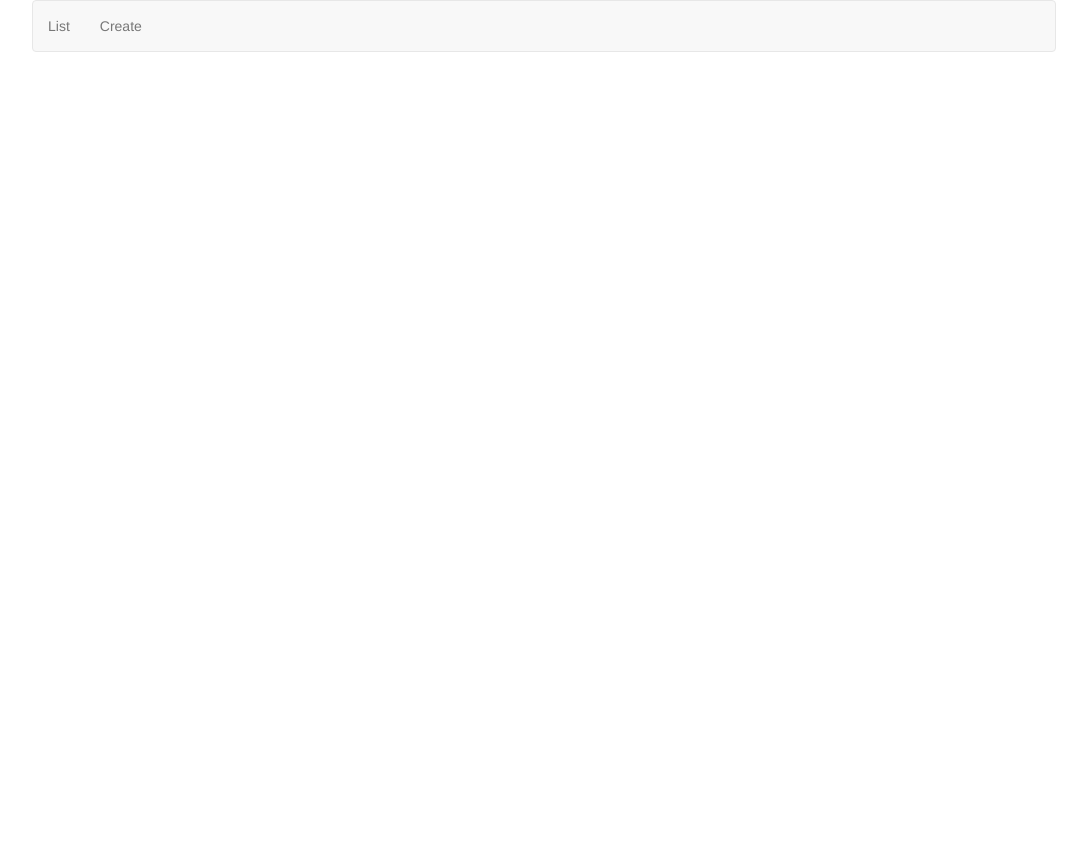
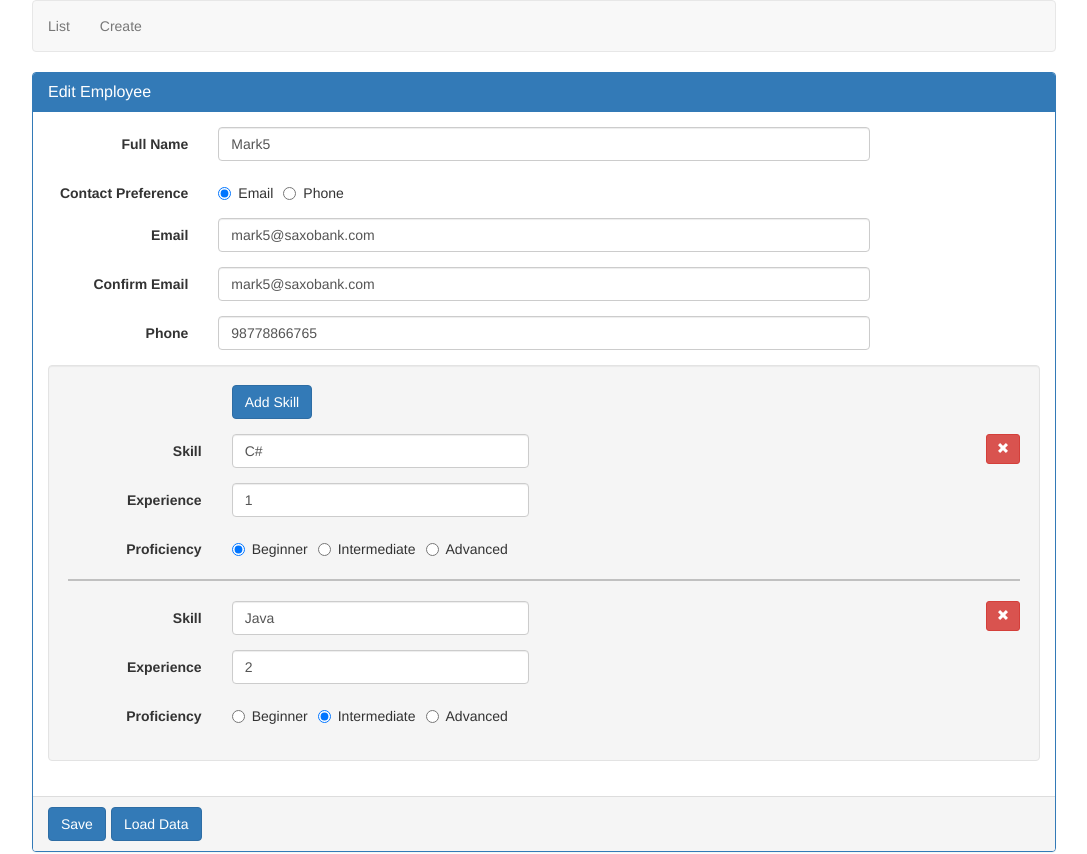
Before and after one commit to hem2182/Angular6Demo_ReactiveForms, an Angular app: page /edit/1 in a window 1280 px wide. Before the commit this address led to /. Shown: the top 854 px of the page, without its empty margins (96-1183 px from the left). Before the commit the page ends 800 px from the top, so only its background shows below. Built offline with nearby package versions, Linux system fonts and the light colour scheme; data requests are answered from the project's data file.

Commit message:
Angular employee edit/create, populate formArray, using put and post with reactive form

```diff
--- a/db.json
+++ b/db.json
@@ -2,10 +2,10 @@
   "employees": [
     {
       "id": 1,
-            "fullName": "Mark",
+      "fullName": "Mark5",
+      "email": "mark5@saxobank.com",
       "contactPreference": "email",
-            "email": "mark@saxobank.com",
-            "phone": "9877867756",
+      "phone": "98778866765",
       "skills": [
         {
           "skillName": "C#",
@@ -42,6 +42,20 @@
           "proficiency": "advanced"
         }
       ]
+    },
+    {
+      "id": 3,
+      "fullName": "John",
+      "contactPreference": "email",
+      "email": "John@saxobank.com",
+      "phone": "555",
+      "skills": [
+        {
+          "skillName": "C",
+          "experienceInYears": "5",
+          "proficiency": "advanced"
         }
       ]
     }
+  ]
+}
--- a/src/app/app-routing.module.ts
+++ b/src/app/app-routing.module.ts
@@ -7,6 +7,7 @@ import { CreateEmployeeComponent } from './employee/create-employee.component';
 const routes: Routes = [
   { path: 'list', component: ListEmployeeComponent },
   { path: 'create', component: CreateEmployeeComponent },
+  { path: 'edit/:id', component: CreateEmployeeComponent },
   { path: '', redirectTo: '/list', pathMatch: 'full' }
 ];
 
--- a/src/app/employee/create-employee.component.html
+++ b/src/app/employee/create-employee.component.html
@@ -1,7 +1,7 @@
 <form [formGroup]="employeeForm" (ngSubmit)="onSubmit()" class="form-horizontal">
     <div class="panel panel-primary">
         <div class="panel-heading">
-            <h3 class="panel-title">Create Employee</h3>
+            <h3 class="panel-title">{{pageTitle}}</h3>
         </div>
         <div class="panel-body">
             <div class="form-group" [ngClass]="{'has-error': formErrors.fullName }">
@@ -110,7 +110,7 @@
         </div>
         <div class="panel-footer">
             <div class="btn-toolbar">
-                <button class="btn btn-primary" type="submit">Save</button>
+                <button class="btn btn-primary" type="submit" [disabled]="employeeForm.invalid">Save</button>
                 <button class="btn btn-primary" type="button" (click)="onLoadDataClick()">Load Data</button>
             </div>
         </div>
--- a/src/app/employee/create-employee.component.ts
+++ b/src/app/employee/create-employee.component.ts
@@ -1,6 +1,10 @@
 import { Component, OnInit } from '@angular/core';
 import { FormGroup, FormBuilder, Validators, AbstractControl, FormArray, FormControl} from '@angular/forms';
 import { CustomValidators } from '../Shared/custom.validators';
+import { ActivatedRoute, Router } from '@angular/router';
+import { IEmployee } from './IEmployee';
+import { EmployeeService } from './employee.service';
+import { ISkill } from './ISkill';
 
 @Component({
   selector: 'app-create-employee',
@@ -10,6 +14,9 @@ import { CustomValidators } from '../Shared/custom.validators';
 export class CreateEmployeeComponent implements OnInit {
 
   employeeForm: FormGroup;
+  employee: IEmployee;
+  pageTitle: string;
+
   validationMessages = {
     // tslint:disable-next-line: object-literal-key-quotes
     'fullName': {
@@ -46,7 +53,8 @@ export class CreateEmployeeComponent implements OnInit {
   formErrors = {
   };
 
-  constructor(private formBuilder: FormBuilder) { }
+  constructor(private router: Router, private formBuilder: FormBuilder, private activatedRoute: ActivatedRoute,
+              private employeeService: EmployeeService) { }
 
     ngOnInit() {
       this.employeeForm = this.formBuilder.group({
@@ -71,6 +79,56 @@ export class CreateEmployeeComponent implements OnInit {
         this.onContactPreferenceChange(data);
       });
 
+      this.activatedRoute.paramMap.subscribe((params) => {
+        const empId = +params.get('id');
+        if (empId) {
+          this.pageTitle = 'Edit Employee';
+          this.getEmployee(empId);
+        } else {
+          // this means that we are creating a new employee. o, we are initializing our employee object with a default values.
+          this.pageTitle = 'Create Employee';
+          this.employee = {
+            id: null,
+            fullName: '',
+            contactPreference: '',
+            email: '',
+            phone: null,
+            skills: []
+          };
+        }
+      });
+    }
+
+    getEmployee(empId: number) {
+      this.employeeService.getEmployee(empId).subscribe((employee: IEmployee) => {
+        this.editEmployee(employee);
+        this.employee = employee;
+      }, (err) => console.log(err));
+    }
+
+    editEmployee(employee: IEmployee): void {
+      this.employeeForm.patchValue({
+        fullName: employee.fullName,
+        contactPreference: employee.contactPreference,
+        emailGroup: {
+          email: employee.email,
+          confirmEmail: employee.email
+        },
+        phone: employee.phone
+      });
+      this.employeeForm.setControl('skills', this.setExistingSkills(employee.skills));
+    }
+
+    setExistingSkills(skillSets: ISkill[]): FormArray {
+      const formArray = new FormArray([]);
+      skillSets.forEach(s => {
+        formArray.push(this.formBuilder.group({
+          skillName: s.skillName,
+          experienceInYears: s.experienceInYears,
+          proficiency: s.proficiency
+        }));
+      });
+      return formArray;
     }
 
     addSkillButtonClick(): void {
@@ -86,8 +144,12 @@ export class CreateEmployeeComponent implements OnInit {
     }
 
     removeSkillButtonClick(skillGroupIndex: number): void {
-    (this.employeeForm.get('skills') as FormArray).removeAt(skillGroupIndex);
+      const skillFormArray = (this.employeeForm.get('skills') as FormArray);
+      skillFormArray.removeAt(skillGroupIndex);
+      skillFormArray.markAsDirty();
+      skillFormArray.markAllAsTouched();
     }
+
     onContactPreferenceChange(selectedValue: string): void {
       const phoneControl = this.employeeForm.get('phone');
       if (selectedValue === 'phone') {
@@ -99,16 +161,35 @@ export class CreateEmployeeComponent implements OnInit {
     }
 
     onSubmit(): void {
-    console.log(this.employeeForm.value);
+      this.mapFormValuesToEmployeesModel();
+      if (this.employee.id) {
+        this.employeeService.updateEmployee(this.employee).subscribe(
+          () => this.router.navigate(['list']),
+          (error: any) => console.log(error)
+          );
+        } else {
+          this.employeeService.addEmployee((this.employee)).subscribe(
+            () => this.router.navigate(['list']),
+            (error) => console.log(error)
+            );
+          }
+        }
+
+        mapFormValuesToEmployeesModel() {
+          this.employee.fullName = this.employeeForm.value.fullName;
+          this.employee.email = this.employeeForm.value.emailGroup.email;
+          this.employee.contactPreference = this.employeeForm.value.contactPreference;
+          this.employee.phone = this.employeeForm.value.phone;
+          this.employee.skills = this.employeeForm.value.skills;
         }
 
         logValidationErrors(group: FormGroup = this.employeeForm): void {
           Object.keys(group.controls).forEach((key: string) => {
             const abstractControl = group.get(key);
             this.formErrors[key] = '';
-      // console.log('Key = ' + key + ' Value = ' + abstractControl.value);
             // Check if there are validation errors.
-      if (abstractControl && !abstractControl.valid && (abstractControl.touched || abstractControl.dirty )) {
+            if (abstractControl && !abstractControl.valid &&
+              (abstractControl.touched || abstractControl.dirty || abstractControl.value !== '' )) {
                 // this means the form control has failed validation.
                 const messages = this.validationMessages[key];
                 for (const errorKey in abstractControl.errors) {
@@ -117,19 +198,9 @@ export class CreateEmployeeComponent implements OnInit {
                   }
                 }
               }
-
             if (abstractControl instanceof FormGroup) {
                 this.logValidationErrors(abstractControl);
               }
-
-      // This code is commented as the validation for the form array is in the view template itself.
-      // if (abstractControl instanceof FormArray) {
-      //   for (const control of abstractControl.controls) {
-      //     if (control instanceof FormGroup) {
-      //       this.logValidationErrors(control);
-      //     }
-      //   }
-      // }
             });
           }
 
@@ -155,12 +226,12 @@ export class CreateEmployeeComponent implements OnInit {
             //   if (control instanceof FormArray) { console.log('This is a form array.'); }
             // }
           }
+
         }
-
 function matchEmail(group: AbstractControl): {[key: string]: any} | null {
           const emailControl = group.get('email');
           const confirmEmailControl = group.get('confirmEmail');
-  if (emailControl.value === confirmEmailControl.value || confirmEmailControl.pristine) {
+          if (emailControl.value === confirmEmailControl.value || (confirmEmailControl.pristine && confirmEmailControl.value === '')) {
             return null;
           } else {
             // tslint:disable-next-line: object-literal-key-quotes
--- a/src/app/employee/employee.service.ts
+++ b/src/app/employee/employee.service.ts
@@ -41,7 +41,7 @@ export class EmployeeService {
     }
 
     updateEmployee(employee: IEmployee): Observable<void> {
-        return this.httpClient.put<void>(`${this.baseUrl}/${employee.id}`, {
+        return this.httpClient.put<void>(`${this.baseUrl}/${employee.id}`, employee, {
             headers: new HttpHeaders({
                 'Content-Type': 'application/json'
             })
--- a/src/app/employee/list-employee.component.html
+++ b/src/app/employee/list-employee.component.html
@@ -12,7 +12,7 @@
             <td>{{employee.email}}</td>
             <td>{{employee.phone}}</td>
             <td>{{employee.contactPreference}}</td>
-            <td><button class="btn btn-primary">Edit</button></td>
+            <td><button class="btn btn-primary" (click)="editButtonClick(employee.id)">Edit</button></td>
         </tr>
     </tbody>
 </table>
--- a/src/app/employee/list-employee.component.ts
+++ b/src/app/employee/list-employee.component.ts
@@ -1,6 +1,7 @@
 import { Component, OnInit } from '@angular/core';
 import { EmployeeService } from './employee.service';
 import { IEmployee } from './IEmployee';
+import { Router } from '@angular/router';
 
 @Component({
   selector: 'app-list-employee',
@@ -9,7 +10,7 @@ import { IEmployee } from './IEmployee';
 })
 export class ListEmployeeComponent implements OnInit {
   employees: IEmployee[];
-  constructor(private employeeService: EmployeeService) { }
+  constructor(private employeeService: EmployeeService, private router: Router) { }
 
   ngOnInit() {
     this.employeeService.getEmployees().subscribe(
@@ -18,4 +19,7 @@ export class ListEmployeeComponent implements OnInit {
     );
   }
 
+  editButtonClick(id: number) {
+    this.router.navigate(['edit/', id]);
+  }
 }
```
Lines whose indentation alone changed are shown as unchanged.
